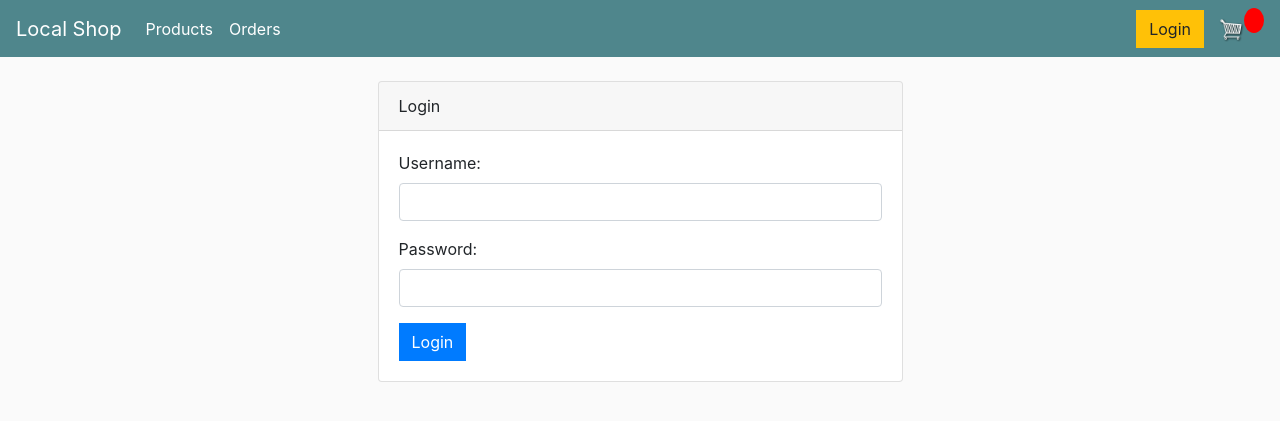
After one commit to shaeantoine/LocalShop-App, a Django app: page /login/ in a window 1280 px wide. The commit adds this page. Shown: the top 421 px of the page. Run offline with Django 4.2, Linux system fonts and the light colour scheme; some libraries are stand-ins or nearby versions.

Commit message:
Add in user login

```diff
--- /dev/null
+++ b/LocalShopApp/templates/LocalShopApp/login.html
@@ -0,0 +1,34 @@
+{% extends 'LocalShopApp/main.html' %}
+{% block content %}
+<div class="container">
+    <div class="row justify-content-center">
+        <div class="col-md-6">
+            <div class="card">
+                <div class="card-header">{{ title }}</div>
+                <div class="card-body">
+                    {% if messages %}
+                    <ul class="messages">
+                        {% for message in messages %}
+                            <li{% if message.tags %} class="{{ message.tags }}"{% endif %}>{{ message }}</li>
+                        {% endfor %}
+                    </ul>
+                    {% endif %}
+
+                    <form method="post" action="{% url 'login' %}">
+                        {% csrf_token %}
+                        <div class="form-group">
+                            <label for="username">Username:</label>
+                            <input type="text" class="form-control" id="username" name="username" required>
+                        </div>
+                        <div class="form-group">
+                            <label for="password">Password:</label>
+                            <input type="password" class="form-control" id="password" name="password" required>
+                        </div>
+                        <button type="submit" class="btn btn-primary">Login</button>
+                    </form>
+                </div>
+            </div>
+        </div>
+    </div>
+</div>
+{% endblock %}
--- a/LocalShopApp/templates/LocalShopApp/main.html
+++ b/LocalShopApp/templates/LocalShopApp/main.html
@@ -79,7 +79,7 @@
                 </li>
               </ul>
               <div class="form-inline my-2 my-lg-0">
-                <a href="#"class="btn btn-warning">Login</a>
+                <a href="{% url 'login' %}"class="btn btn-warning">Login</a>
 
                 <a href="{% url 'cart' %}">
                    <img  id="cart-icon" src="{% static 'images/cart.png' %}">
--- a/LocalShopApp/templates/LocalShopApp/orderhistory.html
+++ b/LocalShopApp/templates/LocalShopApp/orderhistory.html
@@ -13,6 +13,7 @@
                     <th><h5>Order ID</h5></th>
                     <th><h5>Date</h5></th>
                     <th><h5>Total</h5></th>
+                    <th><h5>Status</h5></th>
                     <th><h5>Details</h5></th>
                 </tr>
                 {% for order in orders %}
@@ -20,6 +21,7 @@
                     <td>{{ order.id }}</td>
                     <td>{{ order.date_ordered }}</td>
                     <td>${{ order.get_cart_total|floatformat:2 }}</td>
+                    <td>{{ order.complete }}</td>
                     <td>
                         <button class="btn btn-info toggle-details-btn" data-order-id="{{ order.id }}">Show Details</button>
                     </td>
--- a/LocalShopApp/urls.py
+++ b/LocalShopApp/urls.py
@@ -11,5 +11,6 @@ urlpatterns = [
 	path('update_item/', views.updateItem, name="update_item"),
 	path('process_order/', views.processOrder, name="process_order"),
     path('orders/', views.order_history, name='order_history'),
+    path('login/', views.user_login, name='login'),
 
 ]
--- a/LocalShopApp/views.py
+++ b/LocalShopApp/views.py
@@ -2,12 +2,14 @@
 # from rest_framework.response import Response
 # from .models import User, Product, Order, OrderItem
 # from .serializers import UserSerializer, ProductSerializer, OrderSerializer, OrderItemSerializer
-from django.shortcuts import render
+from django.shortcuts import render, redirect
 from django.http import JsonResponse
 import json
 import datetime
 from .models import *
 from . utils import cookieCart, cartData, guestOrder
+from django.contrib.auth import authenticate, login
+from django.http import HttpResponse
 
 ## Depreciated
 
@@ -155,3 +157,24 @@ def order_history(request):
 	order_items = OrderItem.objects.filter(order__in=orders)
 	context = {'orders': orders, 'order_items': order_items}
 	return render(request, 'LocalShopApp/orderhistory.html', context)
+
+
+from django.contrib import messages
+
+def user_login(request):
+    error_message = None
+
+    if request.method == 'POST':
+        username = request.POST['username']
+        password = request.POST['password']
+        user = authenticate(request, username=username, password=password)
+
+        if user is not None:
+            login(request, user)
+            messages.success(request, 'Successfully logged in.')
+            return redirect('localshop')  # Redirect to the main page after successful login
+        else:
+            error_message = "Invalid username or password. Please try again."
+            messages.error(request, error_message)
+
+    return render(request, 'LocalShopApp/login.html', {'title': 'Login', 'error_message': error_message})
--- a/localshop_backend/settings.py
+++ b/localshop_backend/settings.py
@@ -39,6 +39,7 @@ INSTALLED_APPS = [
     "django.contrib.staticfiles",
     #"LocalShopApp",
     "LocalShopApp.apps.LocalshopappConfig", # Configure local shop app
+
 ]
 
 MIDDLEWARE = [
@@ -123,3 +124,5 @@ STATICFILES_DIRS = [
 MEDIA_URL = '/images/'
 
 MEDIA_ROOT = os.path.join(BASE_DIR, 'static/images')
+
+MESSAGE_STORAGE = 'django.contrib.messages.storage.session.SessionStorage'
```
Also changed, not shown: db.sqlite3.
